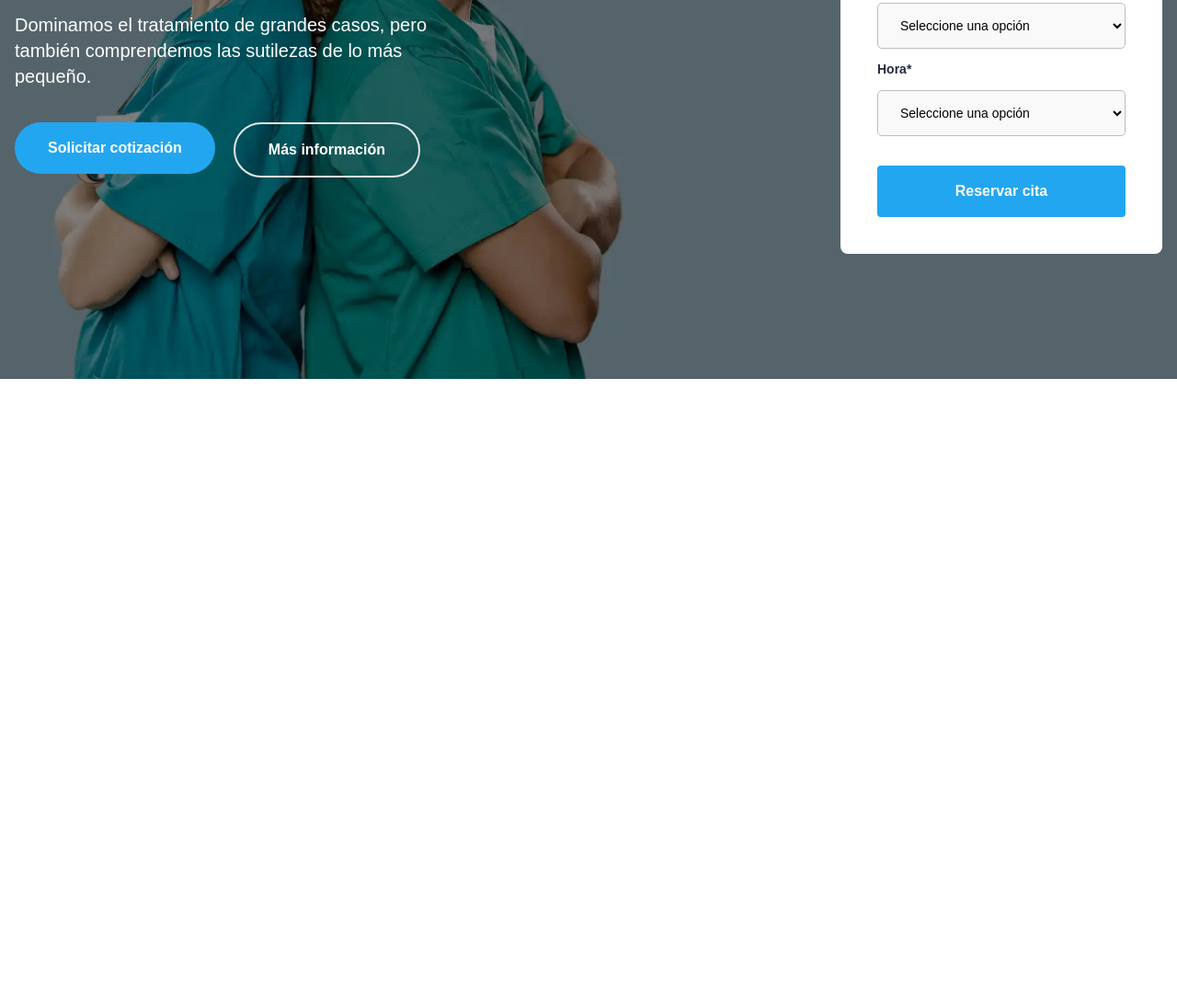
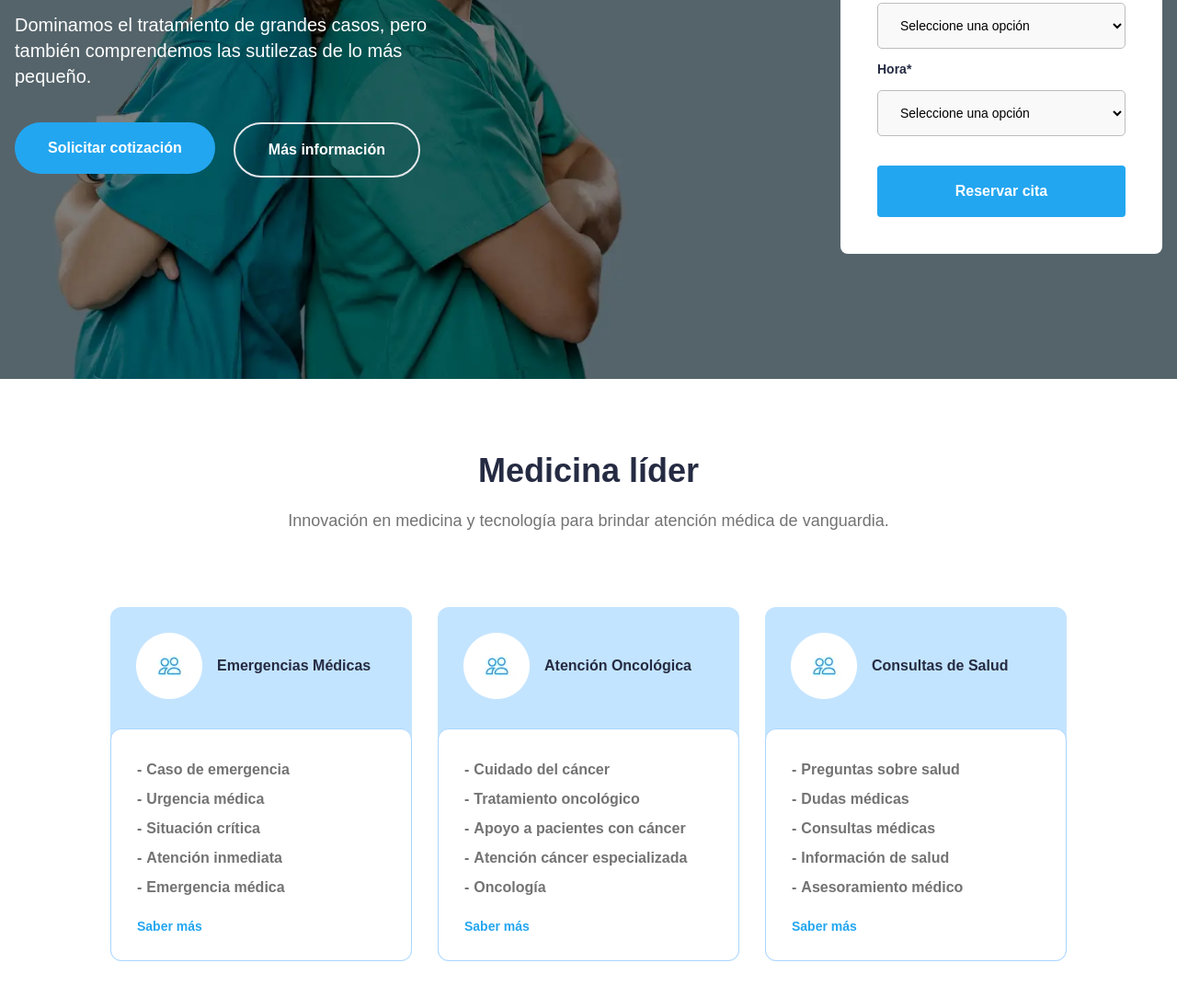
Before and after one commit to 7R0N1X/physionic, an Astro site: page / in a window 1280 px wide. Shown: the part 388-1472 px from the top of the page at 92% size. Before the commit the page ends 800 px from the top, so only its background shows below. Built offline with nearby package versions, Linux system fonts and the light colour scheme; Astro itself is replaced by a stand-in of ours; what @midudev/tailwind-animations would draw is missing.

Commit message:
se agrega sección de servicios

```diff
--- /dev/null
+++ b/src/components/ServiceCard.astro
@@ -0,0 +1,30 @@
+---
+import { SERVICIOS } from "../js/servicios";
+import LinkButton from "./LinkButton.astro";
+---
+
+{
+  SERVICIOS.map(({ title, options, link }) => (
+    <article class="w-full sm:w-[328px] h-[385px] bg-[#C3E4FF] rounded-xl relative z-10">
+      <header class="flex gap-4 items-center p-7 h-32">
+        <img src="/icons/icn-circle.webp" alt={title} />
+        <h3 class="font-bold text-base text-[#252B42]">{title}</h3>
+      </header>
+      <section class="bg-white rounded-xl p-7 h-[253px] border border-[#A9D6FF] absolute bottom-0 left-0 right-0">
+        <ul class="[&>li]:text-[#737373] [&>li]:font-semibold [&>li]:py-1">
+          {options.map((option) => (
+            <li>{option}</li>
+          ))}
+        </ul>
+        <LinkButton href={link} class="font-semibold text-sm text-[#23A6F0] py-4 inline-block">Saber más</LinkButton>
+      </section>
+    </article>
+  ))
+}
+
+<style>
+  li::before {
+    content: "-";
+    margin-right: 5px;
+  }
+</style>
--- /dev/null
+++ b/src/components/Services.astro
@@ -0,0 +1,10 @@
+---
+import ServiceCard from "./ServiceCard.astro"
+---
+<section class="w-full max-w-screen-xl my-20 mx-auto px-4">
+  <h2 class="text-4xl font-bold text-center text-[#252B42] mb-5">Medicina líder</h2>
+  <p class="sm:text-lg text-center text-[#737373] mb-20">Innovación en medicina y tecnología para brindar atención médica de vanguardia.</p>
+  <section class="w-full flex flex-col flex-wrap sm:flex-row justify-center items-center gap-7">
+    <ServiceCard />
+  </section>
+</section>
--- /dev/null
+++ b/src/js/servicios.js
@@ -0,0 +1,17 @@
+export const SERVICIOS = [
+  {
+    title: "Emergencias Médicas",
+    options: ["Caso de emergencia", "Urgencia médica", "Situación crítica", "Atención inmediata", "Emergencia médica"],
+    link: "#"
+  },
+  {
+    title: "Atención Oncológica",
+    options: ["Cuidado del cáncer", "Tratamiento oncológico", "Apoyo a pacientes con cáncer", "Atención cáncer especializada", "Oncología"],
+    link: "#"
+  },
+  {
+    title: "Consultas de Salud",
+    options: ["Preguntas sobre salud", "Dudas médicas", "Consultas médicas", "Información de salud", "Asesoramiento médico"],
+    link: "#"
+  },
+];
--- a/src/pages/index.astro
+++ b/src/pages/index.astro
@@ -2,11 +2,13 @@
 import Layout from '../layouts/Layout.astro';
 import Navbar from '../components/Navbar.astro';
 import Hero from '../components/Hero.astro';
+import Services from '../components/Services.astro';
 ---
 
-<Layout title="Bienvenido a Physionic.">
+<Layout title="Bienvenido a Physionic">
 	<main>
 		<Navbar />
 		<Hero />
+		<Services />
 	</main>
 </Layout>
```
Also changed, not shown: public/icons/icn-circle.webp (added).
